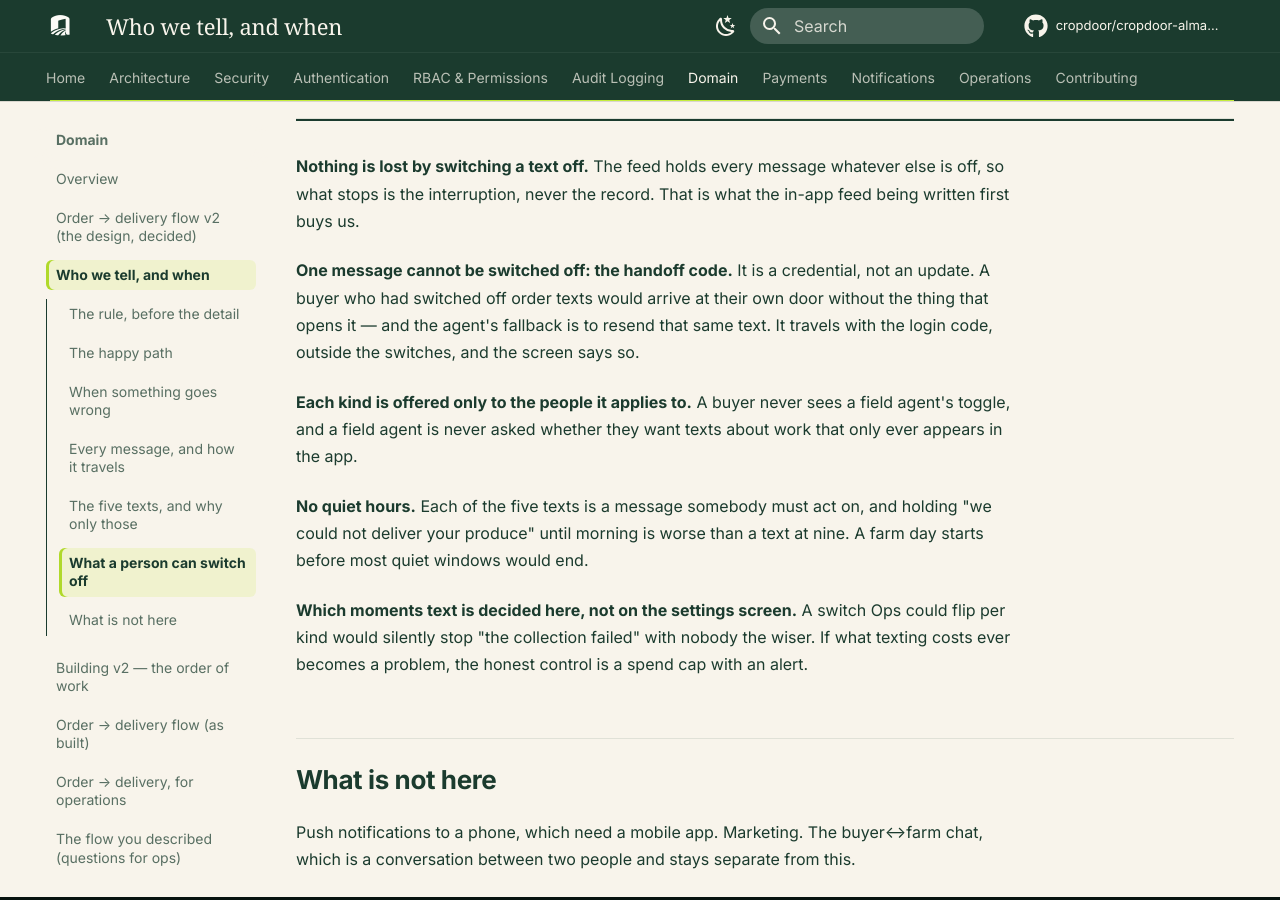
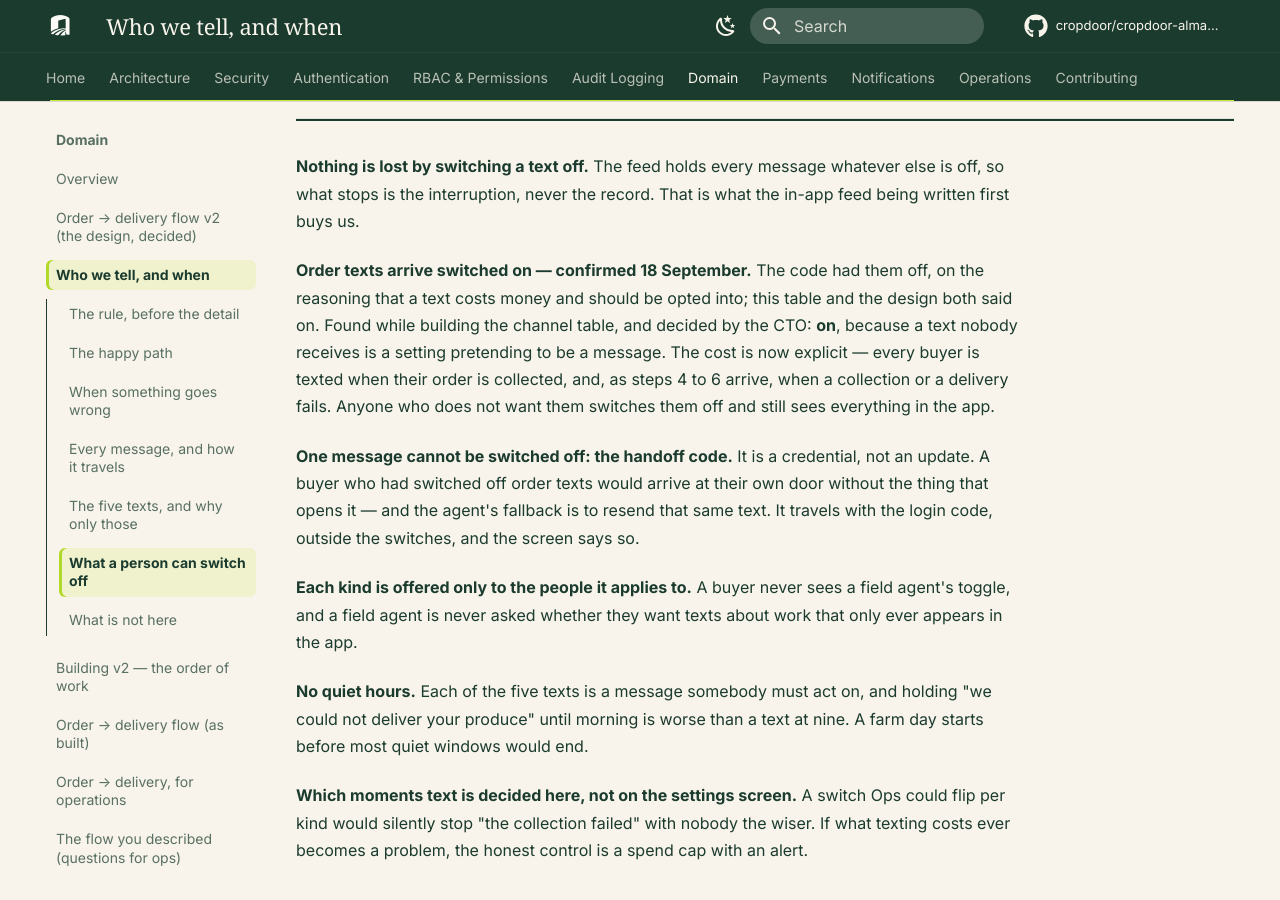
Before and after one commit to cropdoor/cropdoor-almanac, an MkDocs documentation site: the page built from docs/domain/order-delivery-notifications.md, in a window 1280 px wide and 900 px high, scrolled down 6447 px. Built offline with MkDocs 1.6.1 and Material for MkDocs 9.7.7, drawn with Linux system fonts in a browser that asks for light colours; some web fonts are replaced; comment, search, counter and statistics services are not loaded.

Commit message:
docs(notifications): order texts arrive switched on

```diff
--- a/docs/domain/order-delivery-notifications.md
+++ b/docs/domain/order-delivery-notifications.md
@@ -186,6 +186,13 @@ twenty-two switches nobody reads.
 what stops is the interruption, never the record. That is what the in-app feed being written first
 buys us.
 
+**Order texts arrive switched on — confirmed 18 September.** The code had them off, on the reasoning
+that a text costs money and should be opted into; this table and the design both said on. Found while
+building the channel table, and decided by the CTO: **on**, because a text nobody receives is a setting
+pretending to be a message. The cost is now explicit — every buyer is texted when their order is
+collected, and, as steps 4 to 6 arrive, when a collection or a delivery fails. Anyone who does not want
+them switches them off and still sees everything in the app.
+
 **One message cannot be switched off: the handoff code.** It is a credential, not an update. A buyer
 who had switched off order texts would arrive at their own door without the thing that opens it — and
 the agent's fallback is to resend that same text. It travels with the login code, outside the
```
